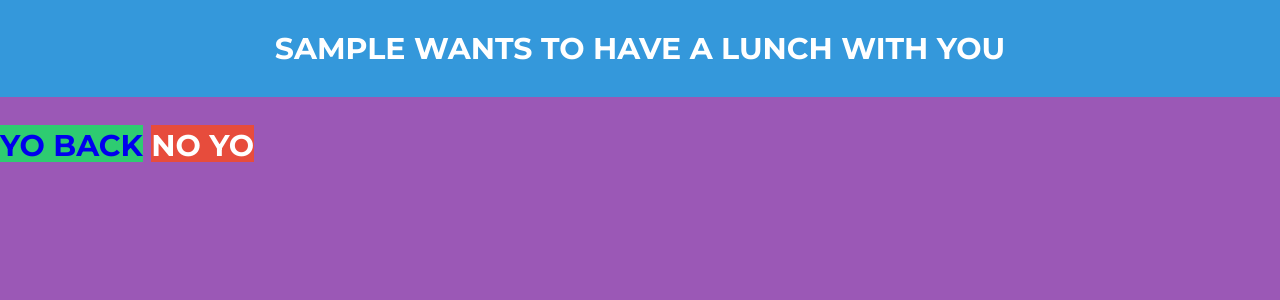
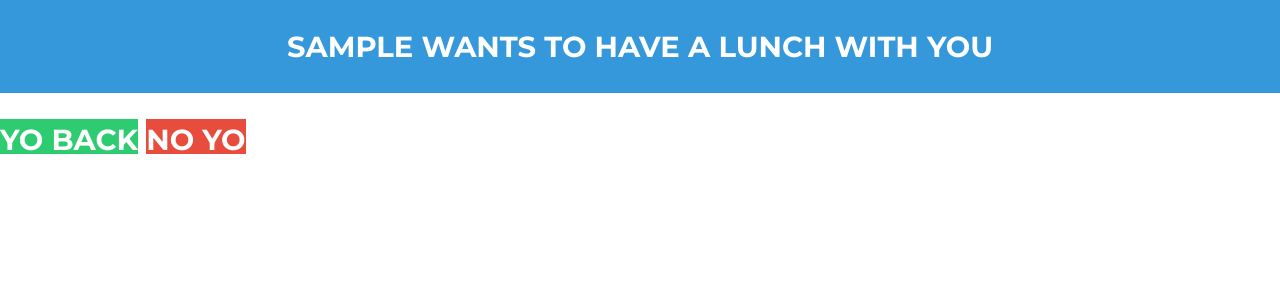
Before and after one commit to vishwin/YoLunch, a Flask app: template lunch/templates/NewLunchRequest.html in a window 1280 px wide. Shown: the top 300 px of the page. Run offline with Flask 2, Linux system fonts and the light colour scheme; the template is opened without the code that fills it: most values are stand-ins (such as "Sample title", 1, 10 or a date in 2020); parts of the project's set-up code (start-up, migrations or seed data) failed here and were passed over.

Commit message:
I missed a spot or two

```diff
--- a/lunch/static/common.css
+++ b/lunch/static/common.css
@@ -6,9 +6,8 @@ body {
         margin: 0;
         padding: 0;
         color: #FFFFFF;
-        font-size: 30px;
+        font-size: 29px;
         text-transform: uppercase;
-	background-color: #9B58B6;
 }
 
 section, div, header, a {
@@ -18,6 +17,10 @@ section, div, header, a {
 section p, div p, header p, a p {
 	display: inline-block;
 	vertical-align: middle;
+}
+a {
+	text-decoration: none;
+	color: #FFFFFF;
 }
 a:hover, a:active {
 	text-decoration: none;
```
